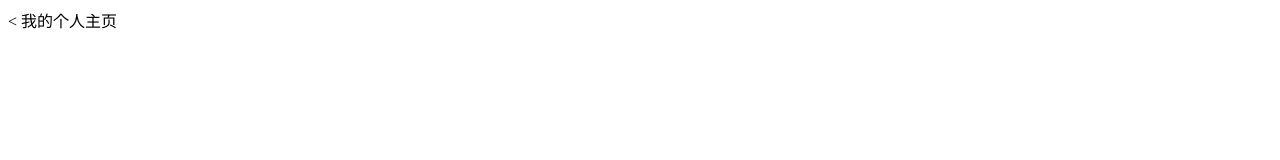
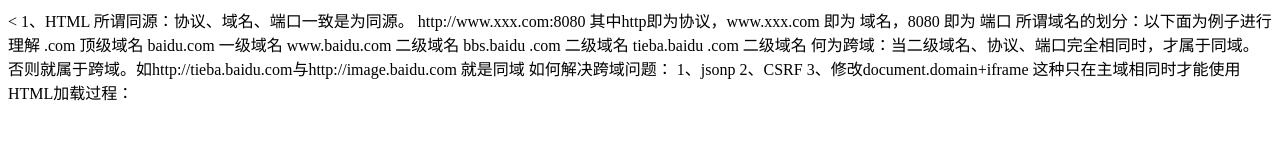
Before and after one commit to xzszhun/xzszhun.github.io, a plain HTML site: page index.html in a window 1280 px wide. Drawn offline with Linux system fonts and the light colour scheme.

Commit message:
http基础知识梳理0

```diff
--- a/index.html
+++ b/index.html
@@ -7,6 +7,23 @@
   <link rel="stylesheet" href="">
 </head>
 <body>
-  我的个人主页
+  1、HTML
+    所谓同源：协议、域名、端口一致是为同源。
+              http://www.xxx.com:8080 其中http即为协议，www.xxx.com 即为 域名，8080 即为 端口
+    所谓域名的划分：以下面为例子进行理解
+      .com 顶级域名
+      baidu.com 一级域名
+      www.baidu.com 二级域名
+      bbs.baidu .com 二级域名
+      tieba.baidu .com 二级域名
+
+    何为跨域：当二级域名、协议、端口完全相同时，才属于同域。否则就属于跨域。如http://tieba.baidu.com与http://image.baidu.com 就是同域
+    如何解决跨域问题：
+      1、jsonp
+      2、CSRF
+      3、修改document.domain+iframe 这种只在主域相同时才能使用
+
+    HTML加载过程：
+
 </body>
 </html>
```
